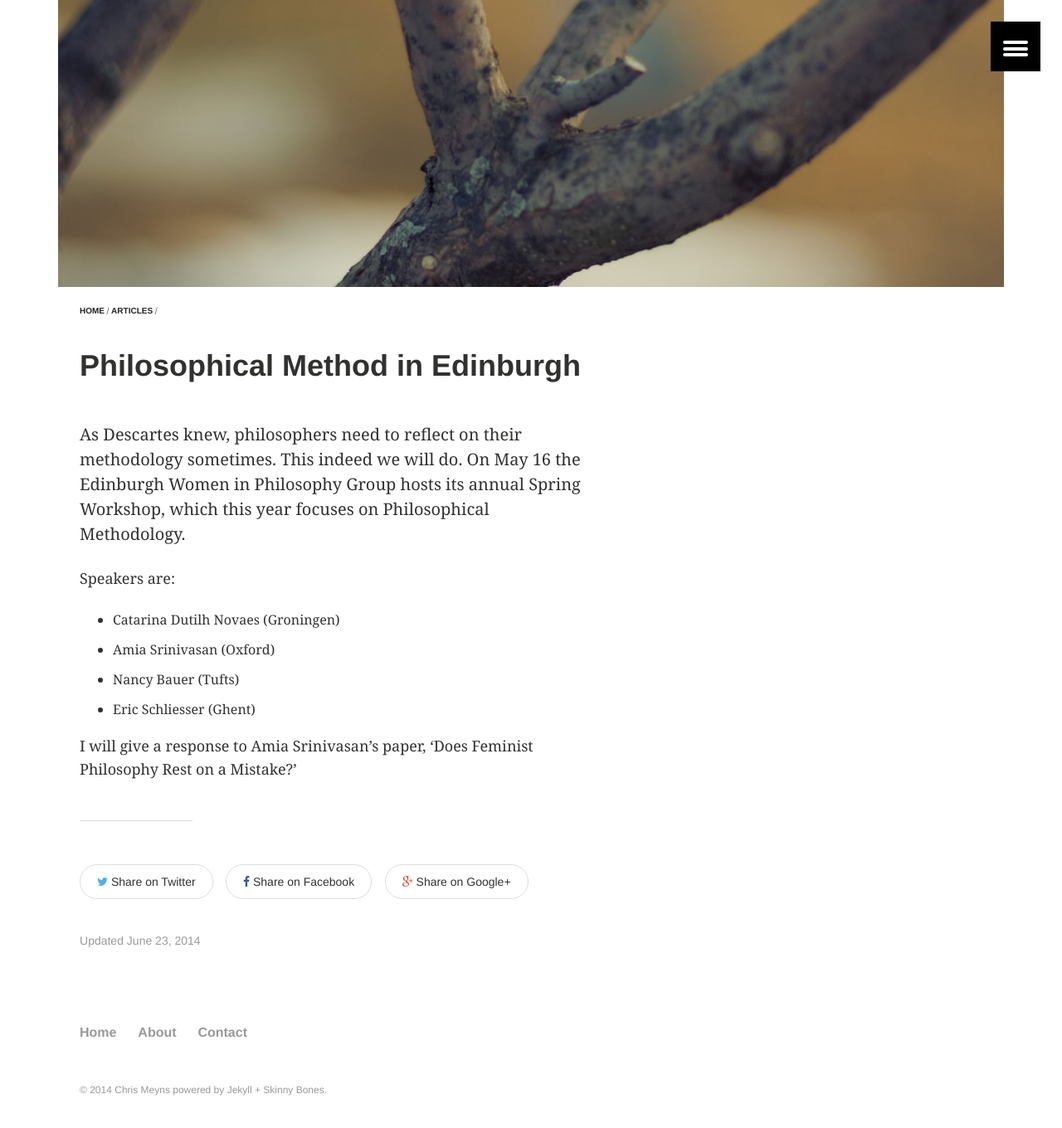
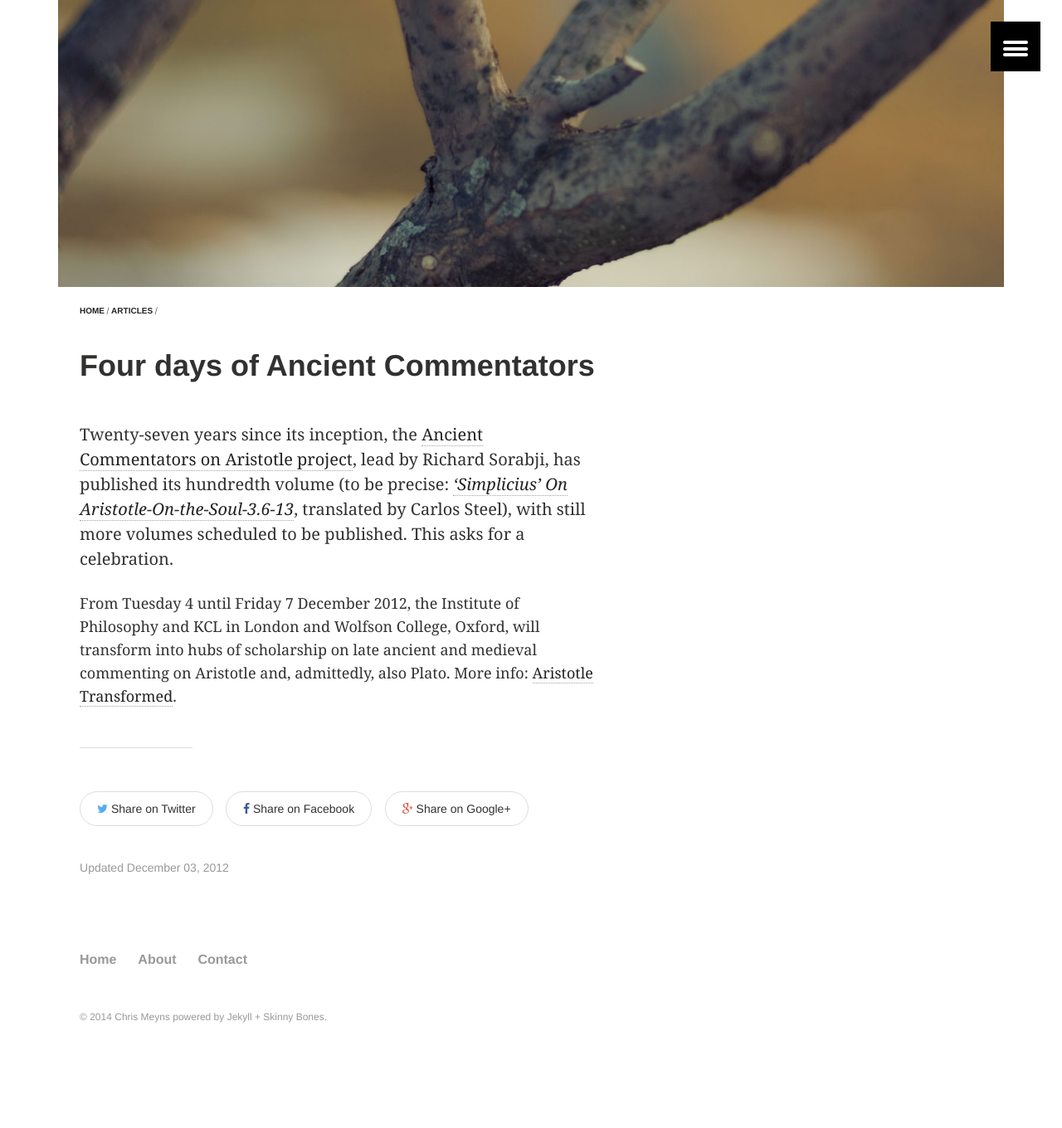
Before and after one commit to msteenhagen/csmeyns.github.io, a Jekyll site: the page built from _posts/articles/2012-12-03-commentators.md, in a window 1280 px wide and 1400 px high, scrolled down 336 px. Shown: the top 1360 px of the window at 83% size. Built offline with Jekyll 4.4.1, drawn with Linux system fonts in a browser that asks for light colours; after the commit the page ends 1648 px from its top, so only the background shows below that.

Commit message:
add commentators, add OSEMP

```diff
--- a/_posts/articles/2012-12-03-commentators.md
+++ b/_posts/articles/2012-12-03-commentators.md
@@ -1,25 +1,18 @@
 ---
 layout: article
-title: Philosophical Method in Edinburgh
-date: 2014-06-23T16:19:16-04:00
+title: Four days of Ancient Commentators
+date: 2012-12-03T16:19:16-04:00
 modified:
 ads: false
 categories: articles
-excerpt: "On May 16 the Edinburgh Women in Philosophy Group hosts its annual Spring Workshop. I will give a response to Amia Srinivasan."
-tags: []
+excerpt: "Twenty-seven years since its inception, the Ancient Commentators on Aristotle project has published its hundredth volume"
+tags: [Aristotle, Ancient Commentators, translation, Sorabji]
 image:
   feature: branch-1600x800.jpg
   teaser: edinburgh.jpg
   thumb: branch-1600x800.jpg
 ---
 
-As Descartes knew, philosophers need to reflect on their methodology sometimes. This indeed we will do. On May 16 the Edinburgh Women in Philosophy Group hosts its annual Spring Workshop, which this year focuses on Philosophical Methodology.
+Twenty-seven years since its inception, the [Ancient Commentators on Aristotle project](http://www.ancientcommentators.org.uk/), lead by Richard Sorabji, has published its hundredth volume (to be precise: [*‘Simplicius’ On Aristotle-On-the-Soul-3.6-13*](http://www.bloomsburyacademic.com/view/Simplicius-On-Aristotle-On-the-Soul-3.6-13/book-ba-9781780932910.xml), translated by Carlos Steel), with still more volumes scheduled to be published. This asks for a celebration.
 
-Speakers are:
-
-- Catarina Dutilh Novaes (Groningen)
-- Amia Srinivasan (Oxford)
-- Nancy Bauer (Tufts)
-- Eric Schliesser (Ghent)
-
-I will give a response to Amia Srinivasan’s paper, ‘Does Feminist Philosophy Rest on a Mistake?’
+From Tuesday 4 until Friday 7 December 2012, the Institute of Philosophy and KCL in London and Wolfson College, Oxford, will transform into hubs of scholarship on late ancient and medieval commenting on Aristotle and, admittedly, also Plato. More info: [Aristotle Transformed](http://www.kcl.ac.uk/artshums/depts/chs/eventrecords/Aristotle.aspx).
```
Also changed, not shown: _posts/articles/2012-11-04-meuk12.md (+1 -1 lines), _posts/articles/2013-04-01-bshp13.md (+4 -4 lines).
